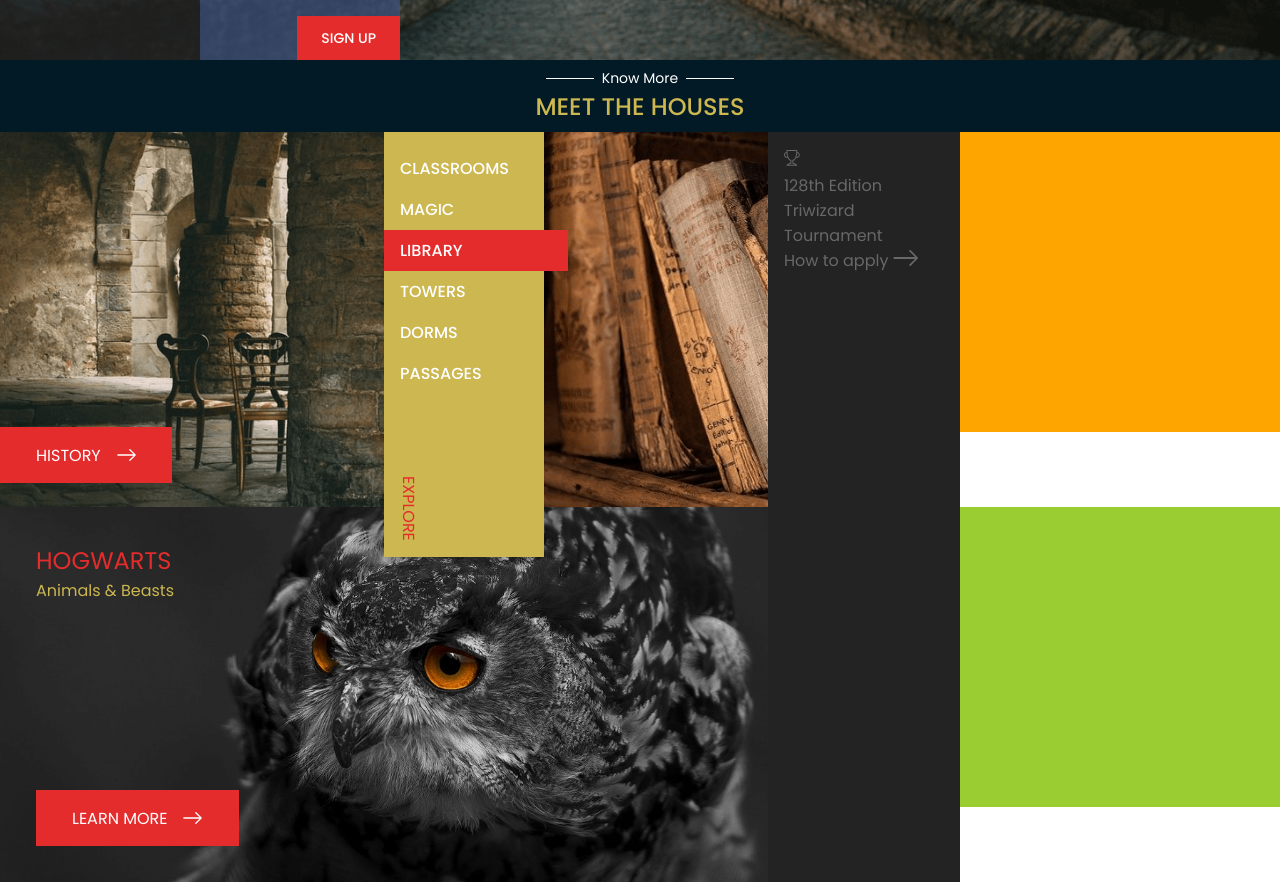
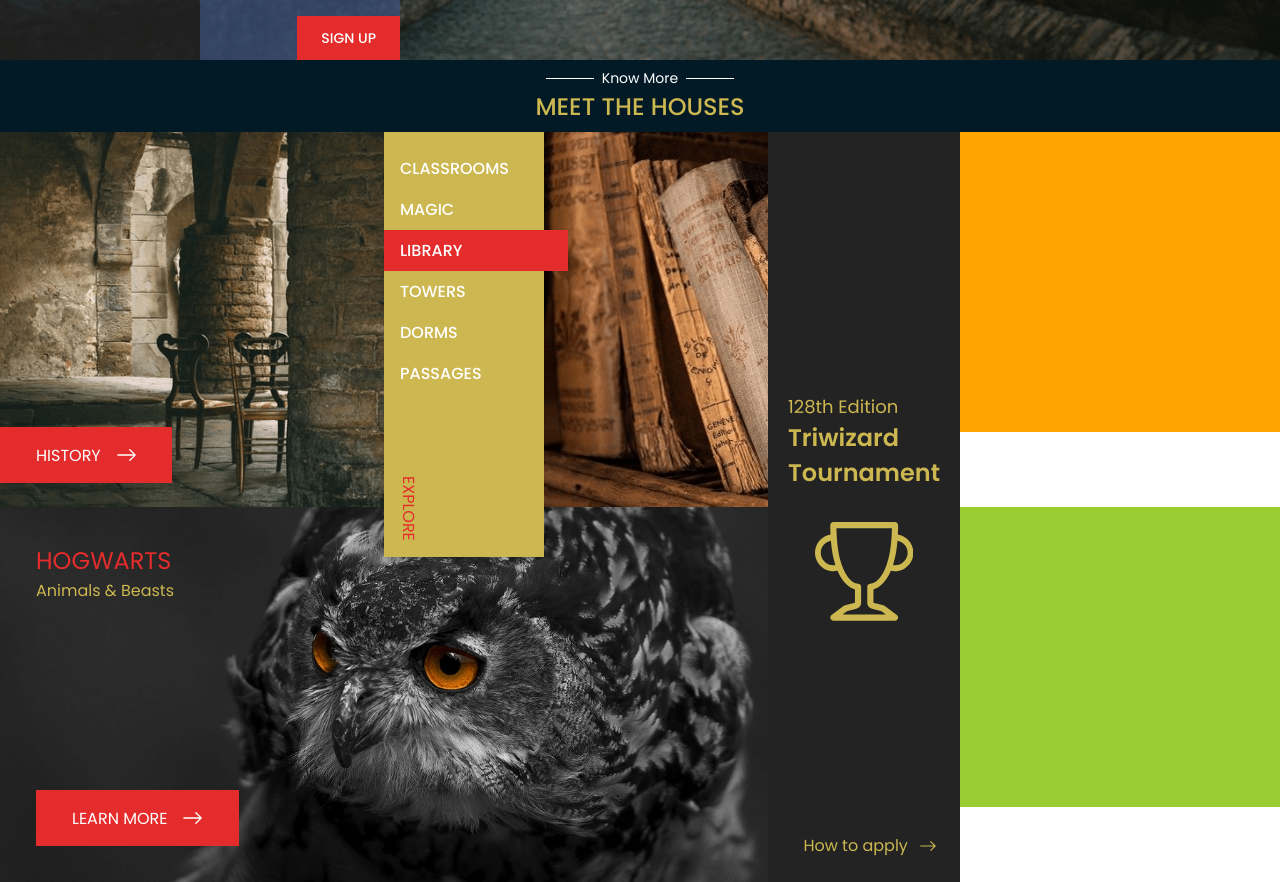
Before and after one commit to Pedro-Henrique-Ferreti/hogwarts-school, a Nuxt app: page / in a window 1280 px wide. Shown: the part 740-1622 px from the top of the page. Built offline with nearby package versions, Linux system fonts and the light colour scheme; a web font is replaced by a local one.

Commit message:
Added Tournament Card styles

```diff
--- a/components/SectionAboutCardTournament.vue
+++ b/components/SectionAboutCardTournament.vue
@@ -1,14 +1,16 @@
 <template>
   <div class="card-tournament">
-    <div class="card-tournament__container">
+    <div class="card-tournament__body">
       <IconTrophy class="card-tournament__icon" />
       <div class="card-tournament__title-wrapper">
         <h4 class="card-tournament__subtitle">128th Edition</h4>
         <h3 class="card-tournament__title">Triwizard Tournament</h3>
       </div>
+    </div>
+    <div class="card-tournament__footer">
       <a class="card-tournament__link" href="#">
         How to apply
-        <IconArrow />
+        <IconArrow class="card-tournament__link-icon" />
       </a>
     </div>
   </div>
@@ -32,5 +34,67 @@
   width: 100%;
   padding: $mobile-padding;
   background-color: $gray-2;
+  @media (min-width: $large-tablet-portrait-up) {
+    padding: 24px $desktop-padding;
+  }
+  @media (min-width: $desktop-up) {
+    display: flex;
+    justify-content: center;
+    align-items: center;
+    padding: 24px;
+    position: relative;
+  }
+  &__icon {
+    height: 48px;
+    fill: $golden-1;
+    @media (min-width: $desktop-up) {
+      height: 100px;
+    }
+  }
+  &__body {
+    display: flex;
+    gap: 16px;
+    @media (min-width: $desktop-up) {
+      flex-direction: column-reverse;
+      justify-content: center;
+      align-items: center;
+      gap: 32px;
+    }
+  }
+  &__link,
+  &__title,
+  &__subtitle {
+    color: $golden-1;
+  }
+  &__subtitle {
+    font-size: 18px;
+  }
+  &__title {
+    font-size: 24px;
+    font-weight: $font-semibold;
+    @media (max-width: $large-smartphone-up) {
+      font-size: 20px;
+    }
+  }
+  &__footer {
+    display: flex;
+    justify-content: flex-end;
+    width: 100%;
+    margin-top: 24px;
+    @media (min-width: $desktop-up) {
+      position: absolute;
+      margin-top: 0;
+      bottom: 24px;
+      right: 24px;
+    }
+  }
+  &__link {
+    display: inline-block;
+  }
+  &__link-icon {
+    height: 10px;
+    fill: $golden-1;
+    margin-left: 8px;
+  }
 }
 </style>
```
